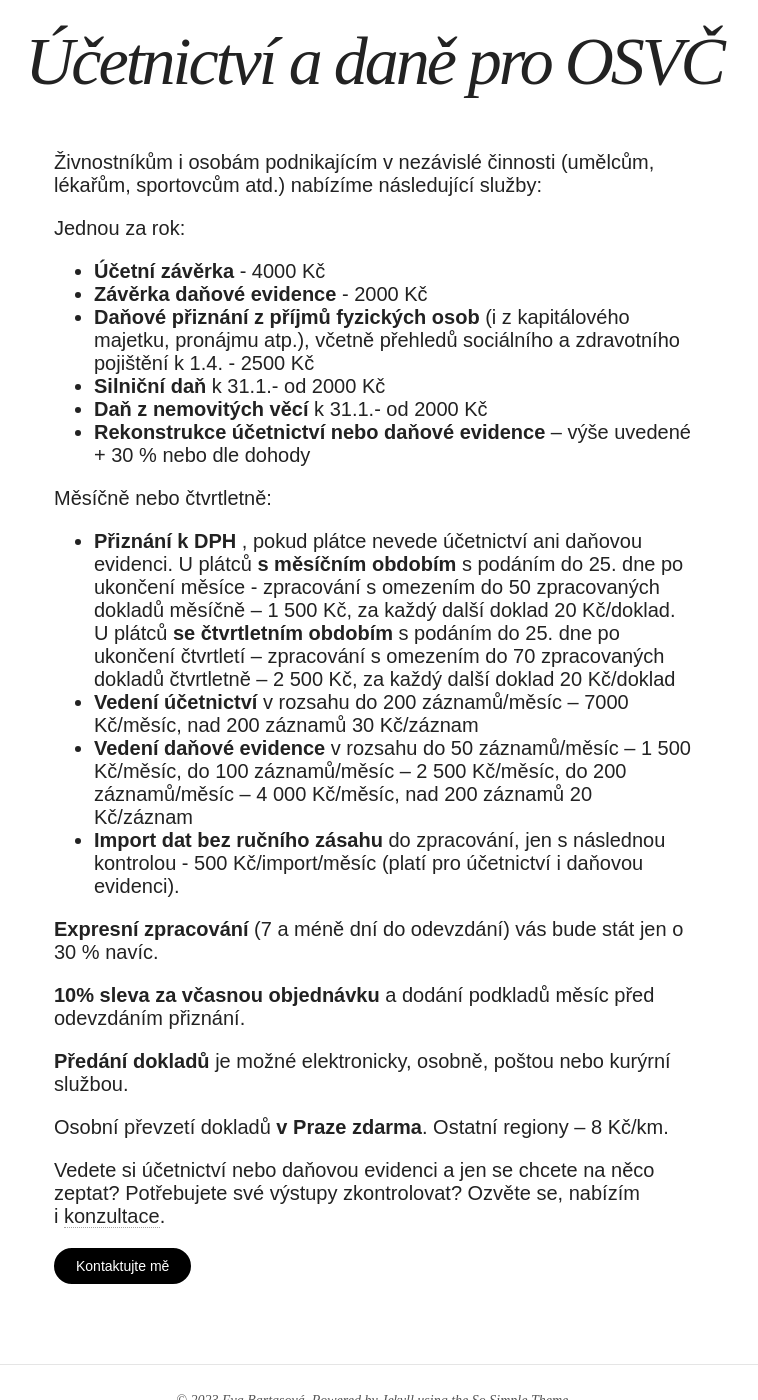
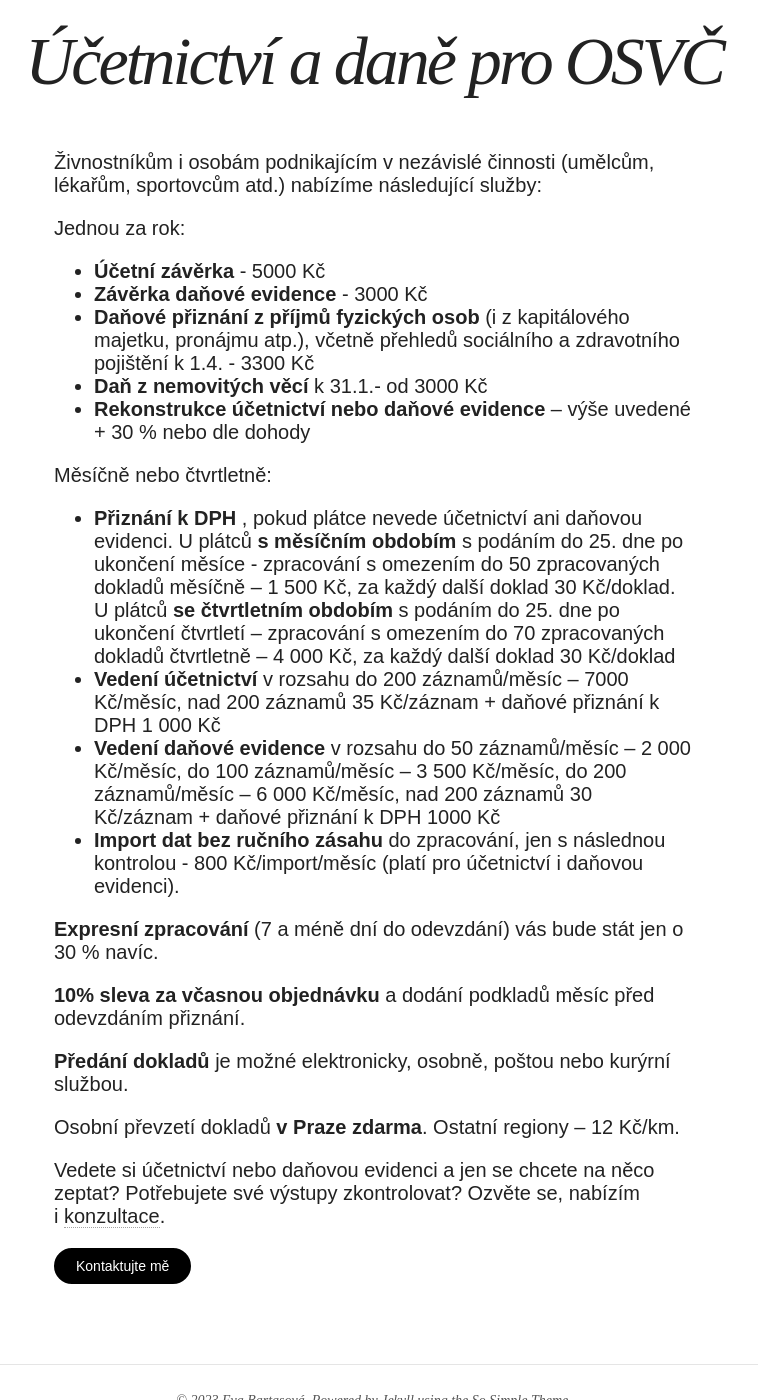
Before and after one commit to aborym/evabartasova, a Jekyll site: the page built from pro-osvc.md, in a window 1280 px wide and 1400 px high, scrolled down 440 px. Shown: the whole window, without its empty margins (266-1024 px from the left). Built offline with Jekyll 4.4.1, drawn with Linux system fonts in a browser that asks for light colours; nearby versions of some CDN libraries.

Commit message:
[ADD] Update prices

```diff
--- a/index.html
+++ b/index.html
@@ -1,15 +1,16 @@
 ---
 layout: page
 title: Účetnictví je se mnou hračka
-modified: 2015-09-24
+modified: 2023-01-26
 tags: [ucetnictvi, sluzby, zpracovani dani, finance]
 ---
 
 <h2>Kdo jsem?</h2>
 
 <ul>
-<li>Spolehlivá účetní, konzultantka a lektorka <a href="http://evabartasova.cz/skoleni-a-konzultace/">ekonomických kurzů</a> na volné noze.
+<li>Ekonomka, konzultantka, lektorka  <a href="http://evabartasova.cz/skoleni-a-konzultace/">ekonomických kurzů</a> , tvůrce výukových videí a spolehlivá účetní na volné noze.</li>
 <li><strong>Nabízím služby pro podnikatele, mikro a malé podniky.</strong></li>
+<li><strong>Výuková videa</strong> pro účetní pro účetní, manažery, podnikatele na <a href="https://kurzy.uctovani.net/ucetni-videokurzy.php">www.uctovani.net</a>.</li>
 <li><strong>Zpracuji</strong> daňová přiznání, účetnictví, daňovou evidenci.</li>
 <li><strong>Poradím</strong> jak na povinnosti související s podnikáním, <strong>poradím</strong> s vedením účetnictví nebo daňové evidence, <strong>provedu revizi</strong> zpracovaného účetnictví nebo daňové evidence, <strong>pomohu s nastavením</strong> pro zpracování účetnictví nebo daňové evidence <strong>v programu POHODA</strong>.</li>
 <li><strong>Vyhovuje mi on-line komunikace</strong>, včetně předávání podkladů a koncových výstupů.</li>
--- a/pro-osvc.md
+++ b/pro-osvc.md
@@ -11,19 +11,18 @@ tags: [ucetnictvi, sluzby, zpracovani dani, finance, danove priznani, podnikove
 
 Jednou za rok:
 
-* **Účetní závěrka** - 4000 Kč
-* **Závěrka daňové evidence** - 2000 Kč
-* **Daňové přiznání z příjmů fyzických osob** (i z kapitálového majetku, pronájmu atp.), včetně přehledů sociálního a zdravotního pojištění k 1.4. - 2500 Kč
-* **Silniční daň** k 31.1.- od 2000 Kč
-* **Daň z nemovitých věcí** k 31.1.- od 2000 Kč
+* **Účetní závěrka** - 5000 Kč
+* **Závěrka daňové evidence** - 3000 Kč
+* **Daňové přiznání z příjmů fyzických osob** (i z kapitálového majetku, pronájmu atp.), včetně přehledů sociálního a zdravotního pojištění k 1.4. - 3300 Kč
+* **Daň z nemovitých věcí** k 31.1.- od 3000 Kč
 * **Rekonstrukce účetnictví nebo daňové evidence** – výše uvedené + 30 % nebo dle dohody
 
 Měsíčně nebo čtvrtletně:
 
-* **Přiznání k DPH** , pokud plátce nevede účetnictví ani daňovou evidenci. U plátců **s měsíčním obdobím** s podáním do 25. dne po ukončení měsíce - zpracování s omezením do 50 zpracovaných dokladů měsíčně – 1 500 Kč, za každý další doklad 20 Kč/doklad. U plátců **se čtvrtletním obdobím** s podáním do 25. dne po ukončení čtvrtletí – zpracování s omezením do 70 zpracovaných dokladů čtvrtletně – 2 500 Kč, za každý další doklad 20 Kč/doklad
-* **Vedení účetnictví** v rozsahu do 200 záznamů/měsíc – 7000 Kč/měsíc, nad 200 záznamů 30 Kč/záznam
-* **Vedení daňové evidence** v rozsahu do 50 záznamů/měsíc – 1 500 Kč/měsíc, do 100 záznamů/měsíc – 2 500 Kč/měsíc, do 200 záznamů/měsíc – 4 000 Kč/měsíc, nad 200 záznamů 20 Kč/záznam
-* **Import dat bez ručního zásahu**  do zpracování, jen s následnou kontrolou - 500 Kč/import/měsíc (platí pro účetnictví i daňovou evidenci).
+* **Přiznání k DPH** , pokud plátce nevede účetnictví ani daňovou evidenci. U plátců **s měsíčním obdobím** s podáním do 25. dne po ukončení měsíce - zpracování s omezením do 50 zpracovaných dokladů měsíčně – 1 500 Kč, za každý další doklad 30 Kč/doklad. U plátců **se čtvrtletním obdobím** s podáním do 25. dne po ukončení čtvrtletí – zpracování s omezením do 70 zpracovaných dokladů čtvrtletně – 4 000 Kč, za každý další doklad 30 Kč/doklad
+* **Vedení účetnictví** v rozsahu do 200 záznamů/měsíc – 7000 Kč/měsíc, nad 200 záznamů 35 Kč/záznam + daňové přiznání k DPH 1 000 Kč
+* **Vedení daňové evidence** v rozsahu do 50 záznamů/měsíc – 2 000 Kč/měsíc, do 100 záznamů/měsíc – 3 500 Kč/měsíc, do 200 záznamů/měsíc – 6 000 Kč/měsíc, nad 200 záznamů 30 Kč/záznam + daňové přiznání k DPH 1000 Kč
+* **Import dat bez ručního zásahu**  do zpracování, jen s následnou kontrolou - 800 Kč/import/měsíc (platí pro účetnictví i daňovou evidenci).
 
 **Expresní zpracování** (7 a méně dní do odevzdání) vás bude stát jen o 30 % navíc.
 
@@ -31,7 +30,7 @@ Měsíčně nebo čtvrtletně:
 
 **Předání dokladů** je možné elektronicky, osobně, poštou nebo kurýrní službou.
 
-Osobní převzetí dokladů **v Praze zdarma**. Ostatní regiony – 8 Kč/km.
+Osobní převzetí dokladů **v Praze zdarma**. Ostatní regiony – 12 Kč/km.
 
 Vedete si účetnictví nebo daňovou evidenci a jen se chcete na něco zeptat? Potřebujete své výstupy zkontrolovat? Ozvěte se, nabízím i [konzultace]({{ site.url }}/skoleni-a-konzultace/).
 
```
Also changed, not shown: other parts of pro-osvc.md (+1 -1 lines), pro-firmy.md (+8 -9 lines), pro-zamestnance.md (+3 -3 lines), assets/logo 2.jpg (added).
